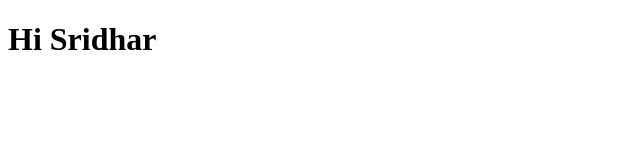
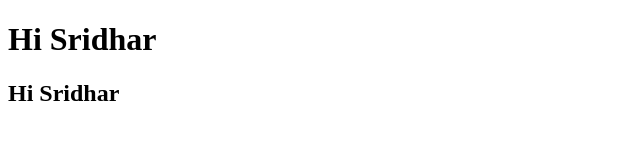
Before and after one commit to Sridharse89/guviassignment, a plain HTML site: page index.html in a window 1280 px wide. Shown: the whole page, without its empty margins (0-640 px from the left). Drawn offline with Linux system fonts and the light colour scheme.

Commit message:
Update index.html

```diff
--- a/index.html
+++ b/index.html
@@ -8,5 +8,6 @@
 </head>
 <body>
     <h1>Hi Sridhar</h1>
+    <h2>Hi Sridhar</h2>
 </body>
 </html>
```
